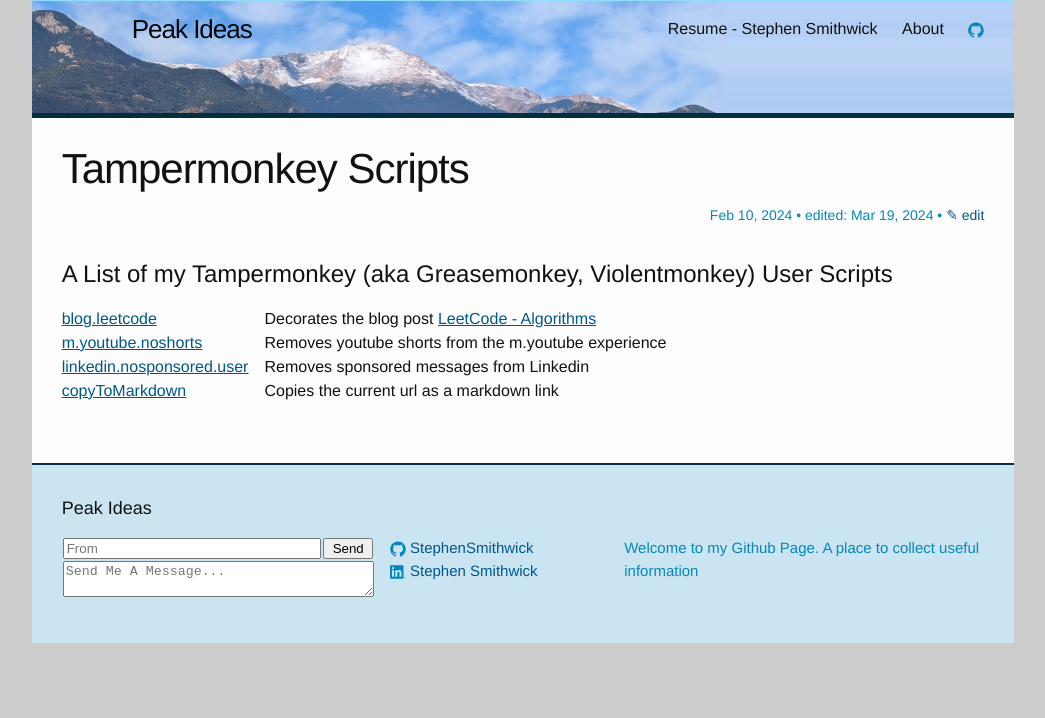
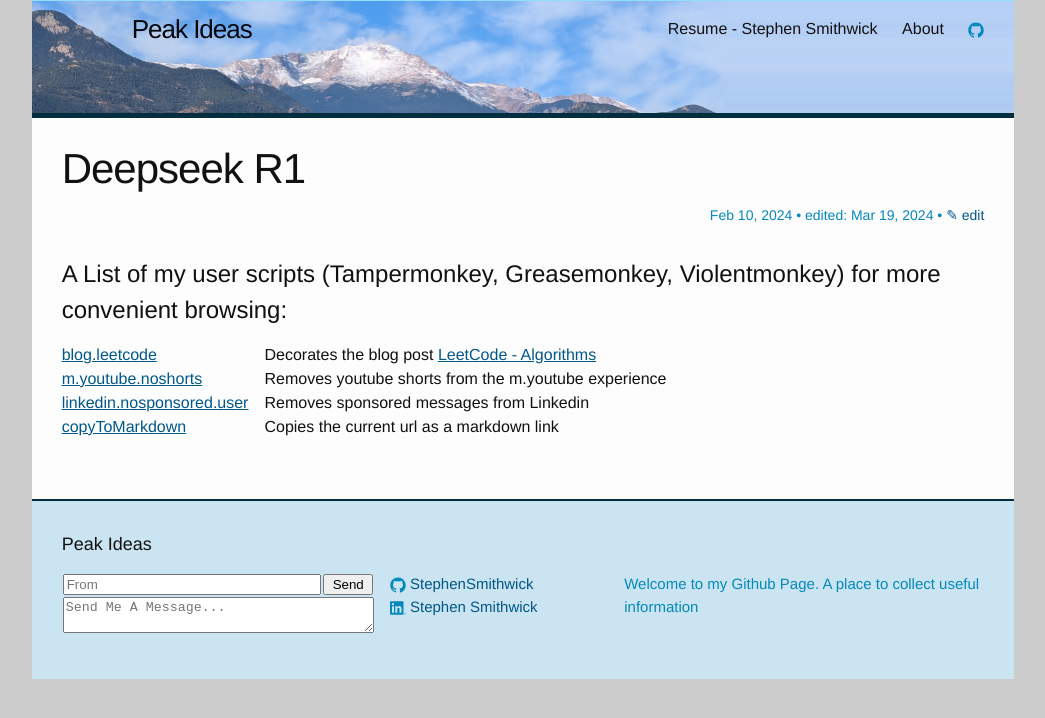
Before and after one commit to StephenSmithwick/StephenSmithwick.github.io, a Jekyll site: the page built from _posts/2024-02-10-User-Scripts.md, in a window 1280 px wide. Shown: the top 718 px of the page, without its empty margins (117-1162 px from the left). Built offline with Jekyll 4.4.1, drawn with Linux system fonts in a browser that asks for light colours.

Commit message:
Rename user-script dir to be non product specific.  Add linkedin script

```diff
--- a/_posts/2024-02-10-User-Scripts.md
+++ b/_posts/2024-02-10-User-Scripts.md
@@ -1,20 +1,20 @@
 ---
 layout: post
-title:  "Tampermonkey Scripts"
+title:  "Deepseek R1"
 categories: dev-desktop
 published: true
 last_edit: 2024-03-19
 ---
 
-# A List of my Tampermonkey (aka Greasemonkey, Violentmonkey) User Scripts
-[blog.leetcode]({{ site.github_urls.raw }}/greasemonkey/blog.leetcode.user.js)
+# A List of my user scripts (Tampermonkey, Greasemonkey, Violentmonkey) for more convenient browsing:
+[blog.leetcode]({{ site.github_urls.raw }}/user-scripts/blog.leetcode.user.js)
 : Decorates the blog post [LeetCode - Algorithms](/leetcode/leetcode-algorithms.html)
 
-[m.youtube.noshorts]({{ site.github_urls.raw }}/greasemonkey/m.youtube.noshorts.user.js)
+[m.youtube.noshorts]({{ site.github_urls.raw }}/user-scripts/m.youtube.noshorts.user.js)
 : Removes youtube shorts from the m.youtube experience
 
-[linkedin.nosponsored.user]({{ site.github_urls.raw }}/greasemonkey/linkedin.nosponsored.user.js)
+[linkedin.nosponsored.user]({{ site.github_urls.raw }}/user-scripts/linkedin.nosponsored.user.js)
 : Removes sponsored messages from Linkedin
 
-[copyToMarkdown]({{ site.github_urls.raw }}/greasemonkey/copyToMarkdown.user.js)
+[copyToMarkdown]({{ site.github_urls.raw }}/user-scripts/copyToMarkdown.user.js)
 : Copies the current url as a markdown link
```
Also changed, not shown: user-scripts/linkedin.nosponsored.user.js (added, +47 -0 lines), user-scripts/blog.leetcode.user.js (renamed from greasemonkey/blog.leetcode.user.js), user-scripts/copyToMarkdown.user.js (renamed from greasemonkey/copyToMarkdown.user.js), user-scripts/m.youtube.noshorts.user.js (renamed from greasemonkey/m.youtube.noshorts.user.js), 1 other file.
